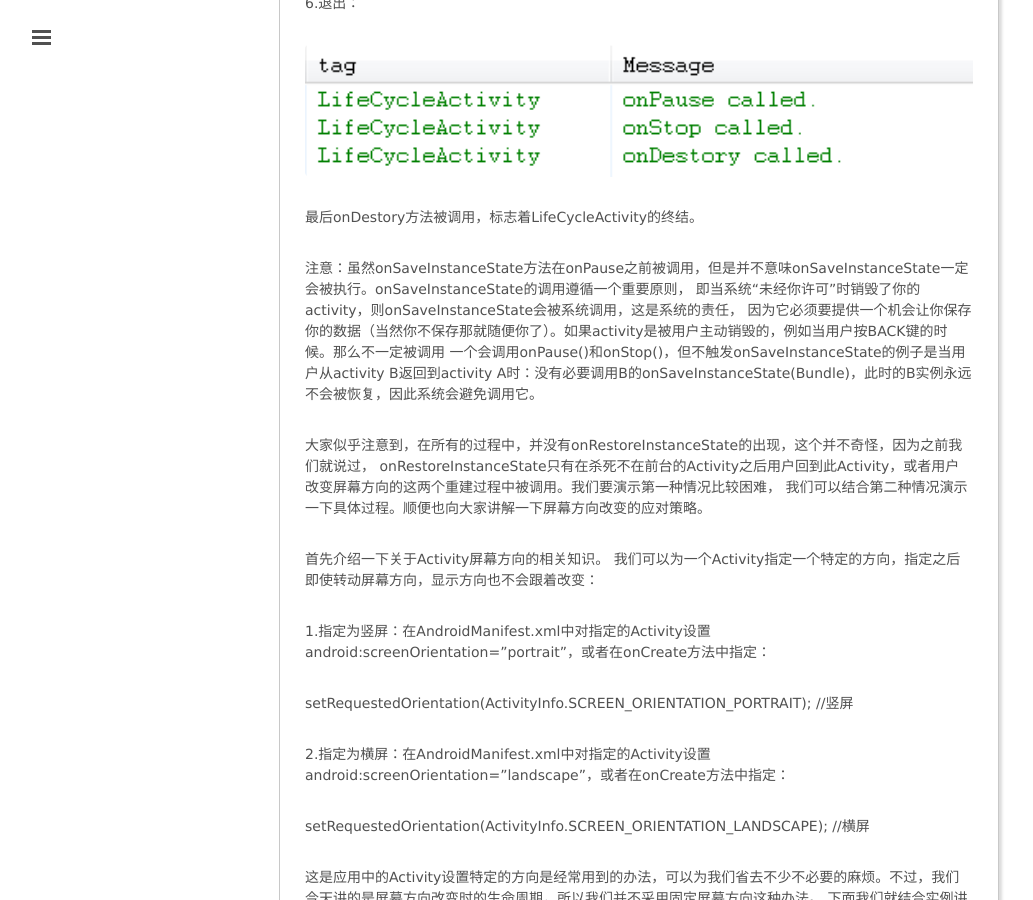
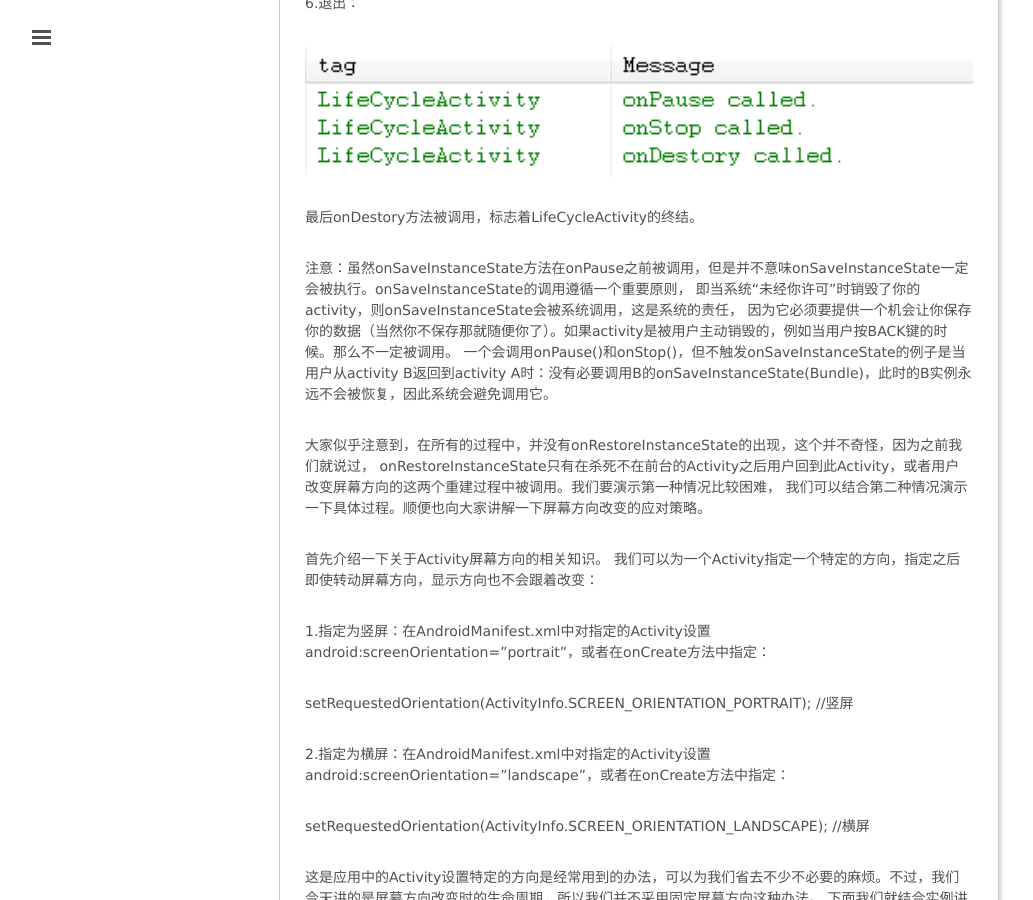
Before and after one commit to mxn21/mxn21.github.io, a Jekyll site: the page built from _posts/2015-7-1-重新认识activity生命周期.md, in a window 1280 px wide and 900 px high, scrolled down 4904 px. Shown: the whole window, without its empty margins (1-1034 px from the left). Built offline with Jekyll 4.4.1, drawn with Linux system fonts in a browser that asks for light colours; Markdown is read by kramdown in place of the engine named in the settings; comment, search, counter and statistics services are not loaded.

Commit message:
234432423

```diff
--- a/_posts/2015-7-1-重新认识activity生命周期.md
+++ b/_posts/2015-7-1-重新认识activity生命周期.md
@@ -199,7 +199,7 @@
 
 注意：虽然onSaveInstanceState方法在onPause之前被调用，但是并不意味onSaveInstanceState一定会被执行。onSaveInstanceState的调用遵循一个重要原则，
 即当系统“未经你许可”时销毁了你的activity，则onSaveInstanceState会被系统调用，这是系统的责任，
-因为它必须要提供一个机会让你保存你的数据（当然你不保存那就随便你了）。如果activity是被用户主动销毁的，例如当用户按BACK键的时候。那么不一定被调用
+因为它必须要提供一个机会让你保存你的数据（当然你不保存那就随便你了）。如果activity是被用户主动销毁的，例如当用户按BACK键的时候。那么不一定被调用。
 一个会调用onPause()和onStop()，但不触发onSaveInstanceState的例子是当用户从activity B返回到activity A时：没有必要调用B的onSaveInstanceState(Bundle)，此时的B实例永远不会被恢复，因此系统会避免调用它。
 
 大家似乎注意到，在所有的过程中，并没有onRestoreInstanceState的出现，这个并不奇怪，因为之前我们就说过，
```
